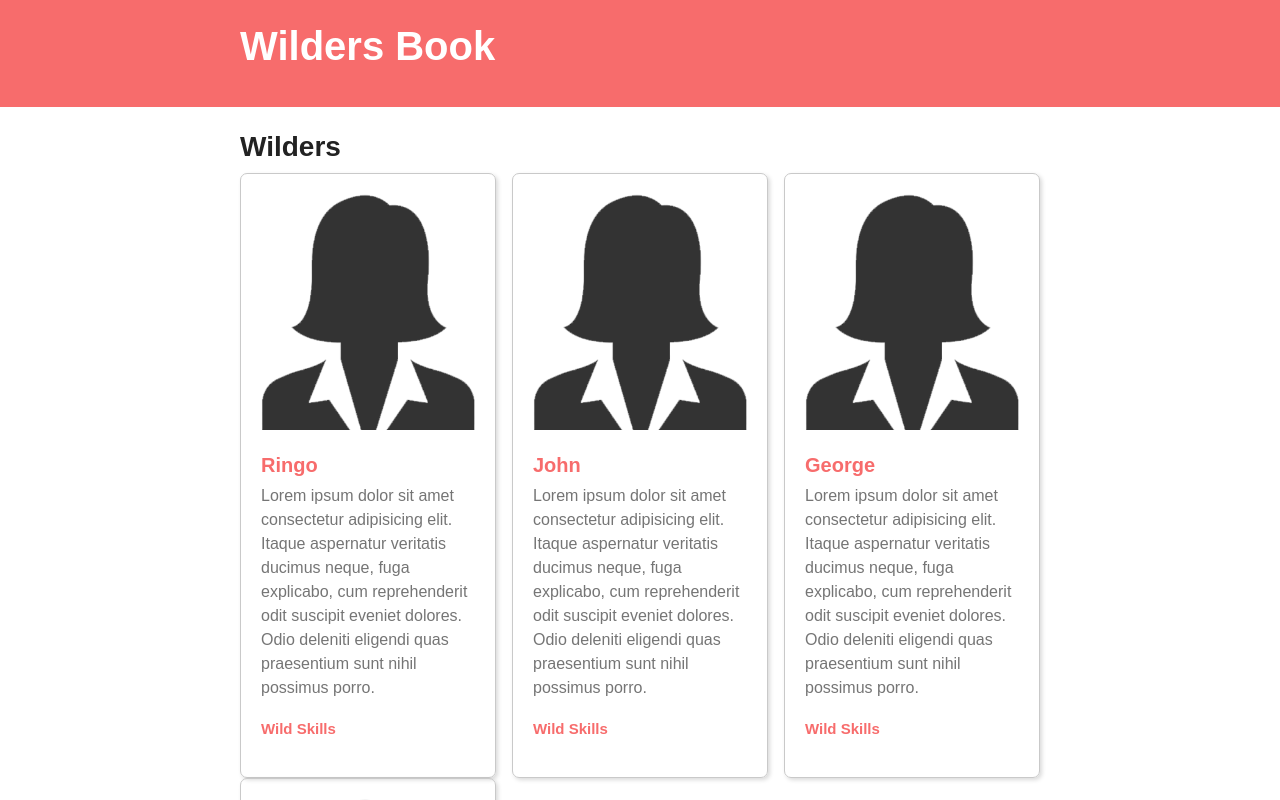
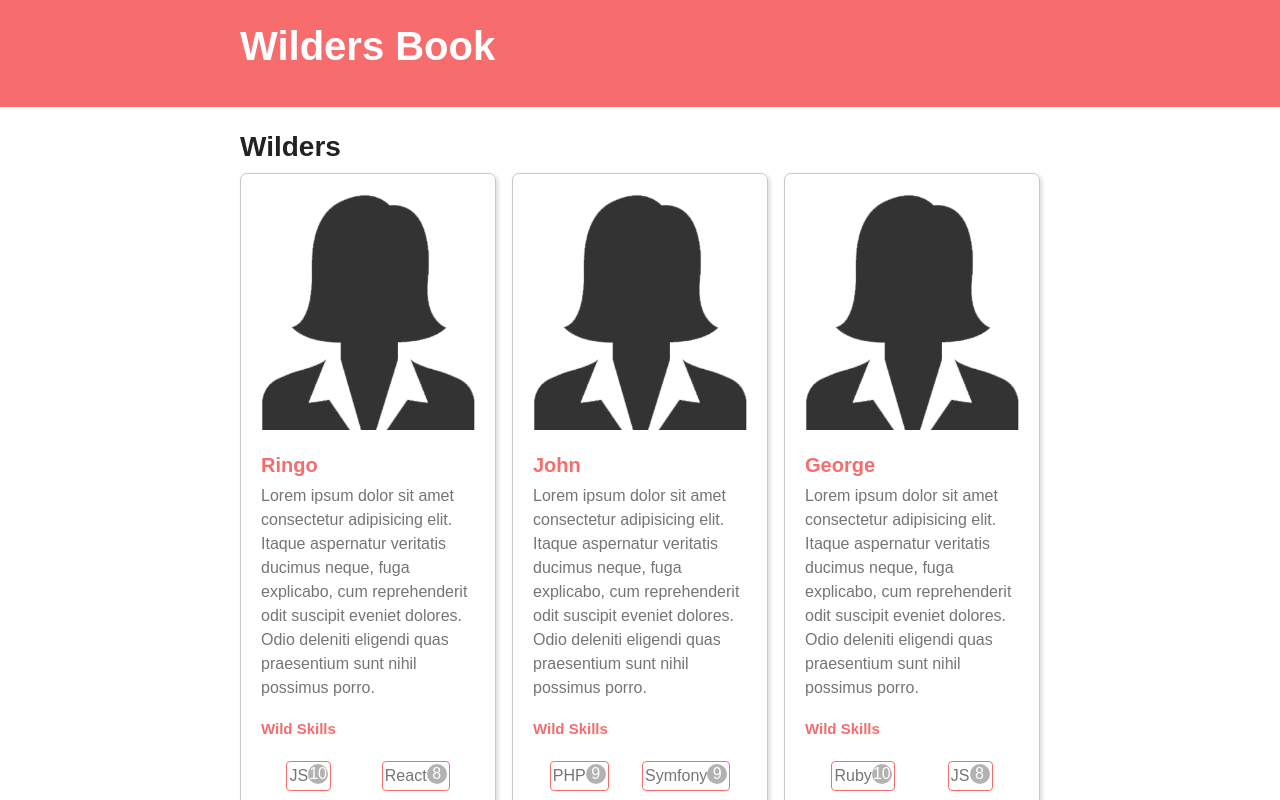
Before and after one commit to sofrdr/wilders-book, a React (Create React App) app in the folder client/: page / in a window 1280 px wide. Shown: the top 800 px of the page. Built offline with nearby package versions, Linux system fonts and the light colour scheme.

Commit message:
Skill component created

```diff
--- a/client/src/components/Skill.jsx
+++ b/client/src/components/Skill.jsx
@@ -0,0 +1,12 @@
+import React from "react";
+
+const Skill = ({ title, votes }) => {
+  return (
+    <li>
+      {title}
+      <span className="votes">{votes}</span>
+    </li>
+  );
+};
+
+export default Skill;
--- a/client/src/components/Wilder/Wilder.jsx
+++ b/client/src/components/Wilder/Wilder.jsx
@@ -1,5 +1,6 @@
 import ProfileImg from "../../assets/blank_profile.png";
 import React from "react";
+import Skill from "../Skill";
 
 const Wilder = ({ name, skills }) => {
   return (
@@ -13,6 +14,12 @@ const Wilder = ({ name, skills }) => {
         sunt nihil possimus porro.
       </p>
       <h4>Wild Skills</h4>
+      <ul className="skills">
+        {skills.map((skill, i) => {
+          const { title, votes } = skill;
+          return <Skill key={i} title={title} votes={votes} />;
+        })}
+      </ul>
     </article>
   );
 };
```
